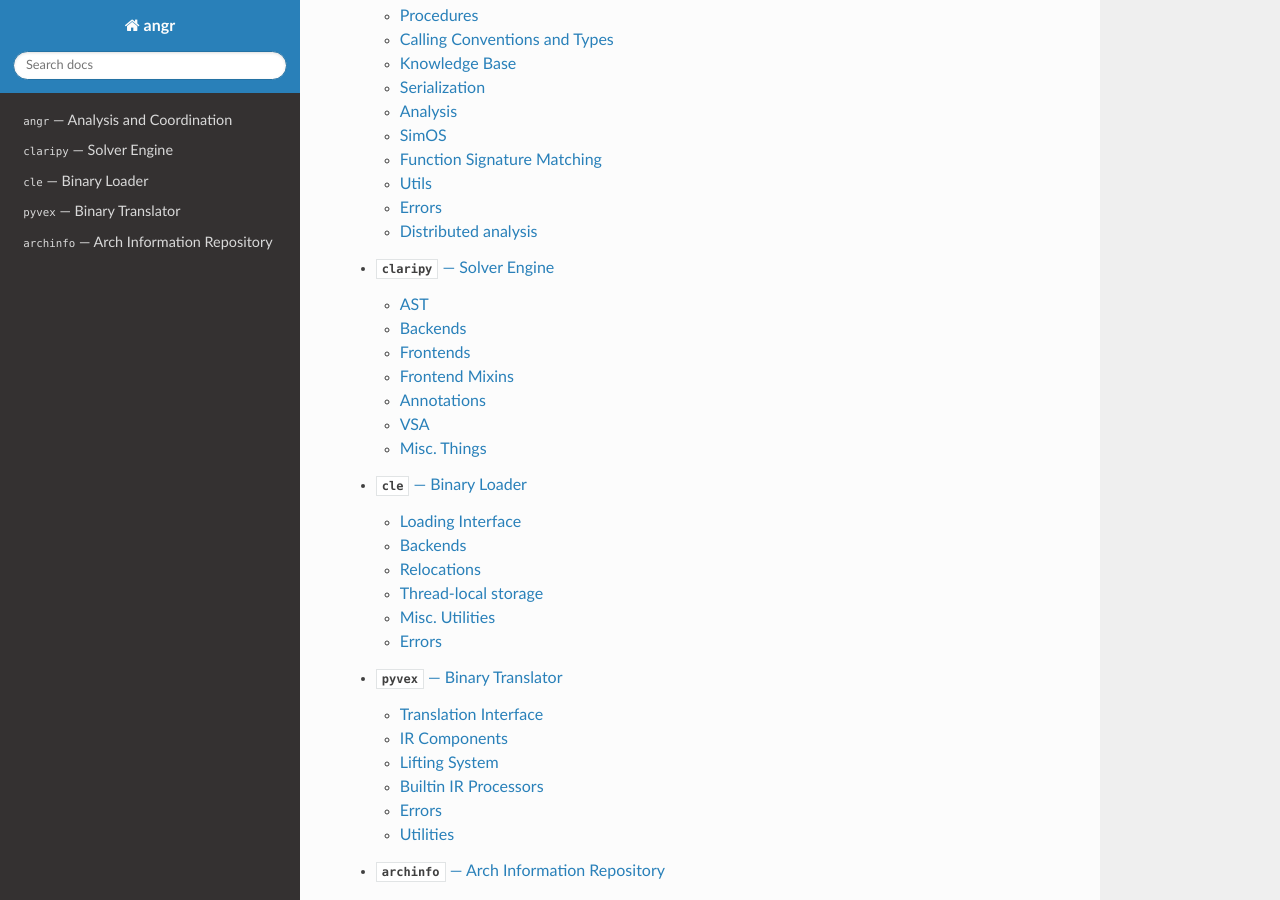
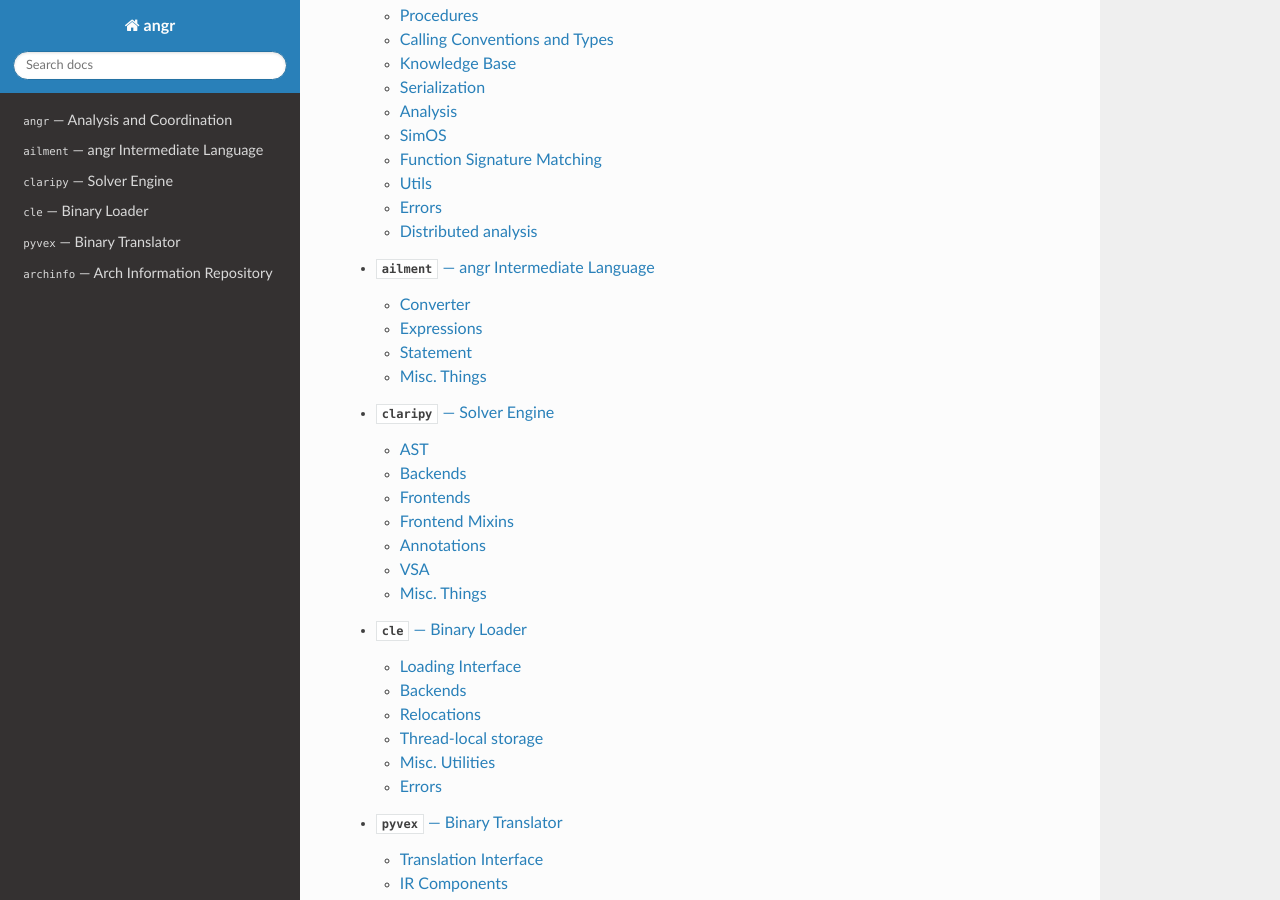
Before and after one commit to angr/angr-doc, a Sphinx documentation site: the page built from api-doc/source/index.rst, in a window 1280 px wide and 900 px high, scrolled down 505 px. Built offline with Sphinx 7.4.7 and the Read the Docs theme 2.0.0, drawn with Linux system fonts in a browser that asks for light colours.

Commit message:
Add ailment to api doc (#418)
* Add `ailment` to the api documentation

There are docstrings in the ailment project!

* Do not put ailment first

* Update ailment module list

* Fix lint in conf.py

Co-authored-by: Pamplemousse <xav.maso@gmail.com>

```diff
--- a/api-doc/source/conf.py
+++ b/api-doc/source/conf.py
@@ -50,9 +50,9 @@
 master_doc = 'index'
 
 # General information about the project.
-project = u'angr'
-copyright = u'2020, The angr project'
-author = u'The angr project'
+project = 'angr'
+copyright = '2020, The angr project'
+author = 'The angr project'
 
 # The version info for the project you're documenting, acts as replacement for
 # |version| and |release|, also used in various other places throughout the
@@ -253,8 +253,8 @@
 # (source start file, target name, title,
 #  author, documentclass [howto, manual, or own class]).
 latex_documents = [
-    (master_doc, 'angr.tex', u'angr Documentation',
-     u'The angr project', 'manual'),
+    (master_doc, 'angr.tex', 'angr Documentation',
+     'The angr project', 'manual'),
 ]
 
 # The name of an image file (relative to this directory) to place at the top of
@@ -283,11 +283,12 @@
 # One entry per manual page. List of tuples
 # (source start file, name, description, authors, manual section).
 man_pages = [
-    ('angr', 'angr', u'angr analysis module', [author], 3),
-    ('claripy', 'claripy', u'angr numerical and constraint-solving module', [author], 3),
-    ('cle', 'cle', u'angr binary loader', [author], 3),
-    ('pyvex', 'pyvex', u'angr binary translator', [author], 3),
-    ('archinfo', 'archinfo', u'angr architecture information repository', [author], 3),
+    ('ailment', 'ailment', 'angr intermediate language', [author], 3),
+    ('angr', 'angr', 'angr analysis module', [author], 3),
+    ('claripy', 'claripy', 'angr numerical and constraint-solving module', [author], 3),
+    ('cle', 'cle', 'angr binary loader', [author], 3),
+    ('pyvex', 'pyvex', 'angr binary translator', [author], 3),
+    ('archinfo', 'archinfo', 'angr architecture information repository', [author], 3),
 ]
 
 # If true, show URL addresses after external links.
@@ -300,7 +301,7 @@
 # (source start file, target name, title, author,
 #  dir menu entry, description, category)
 texinfo_documents = [
-    (master_doc, 'angr', u'angr Documentation',
+    (master_doc, 'angr', 'angr Documentation',
      author, 'angr', 'One line description of project.',
      'Miscellaneous'),
 ]
--- a/api-doc/source/index.rst
+++ b/api-doc/source/index.rst
@@ -9,6 +9,7 @@
    :glob:
 
    angr
+   ailment
    claripy
    cle
    pyvex
```
Also changed, not shown: api-doc/source/ailment.rst (added, +25 -0 lines), 1 other file.
